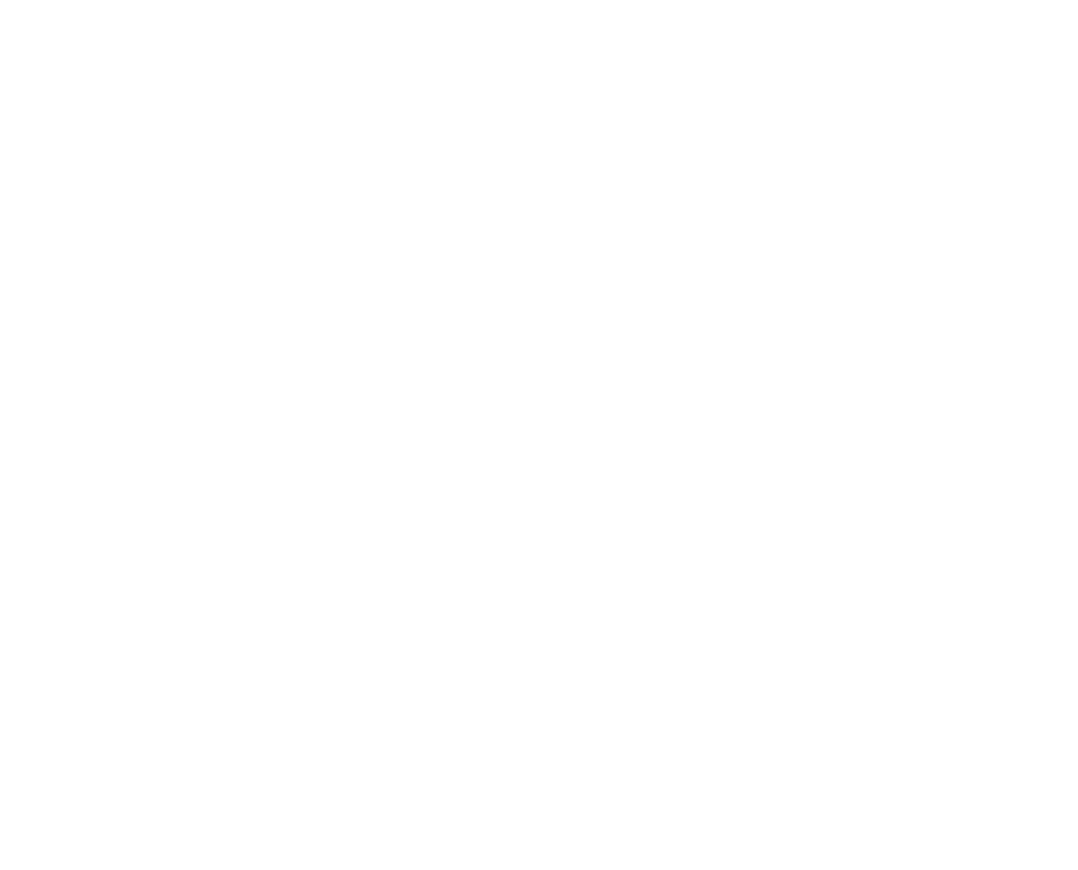
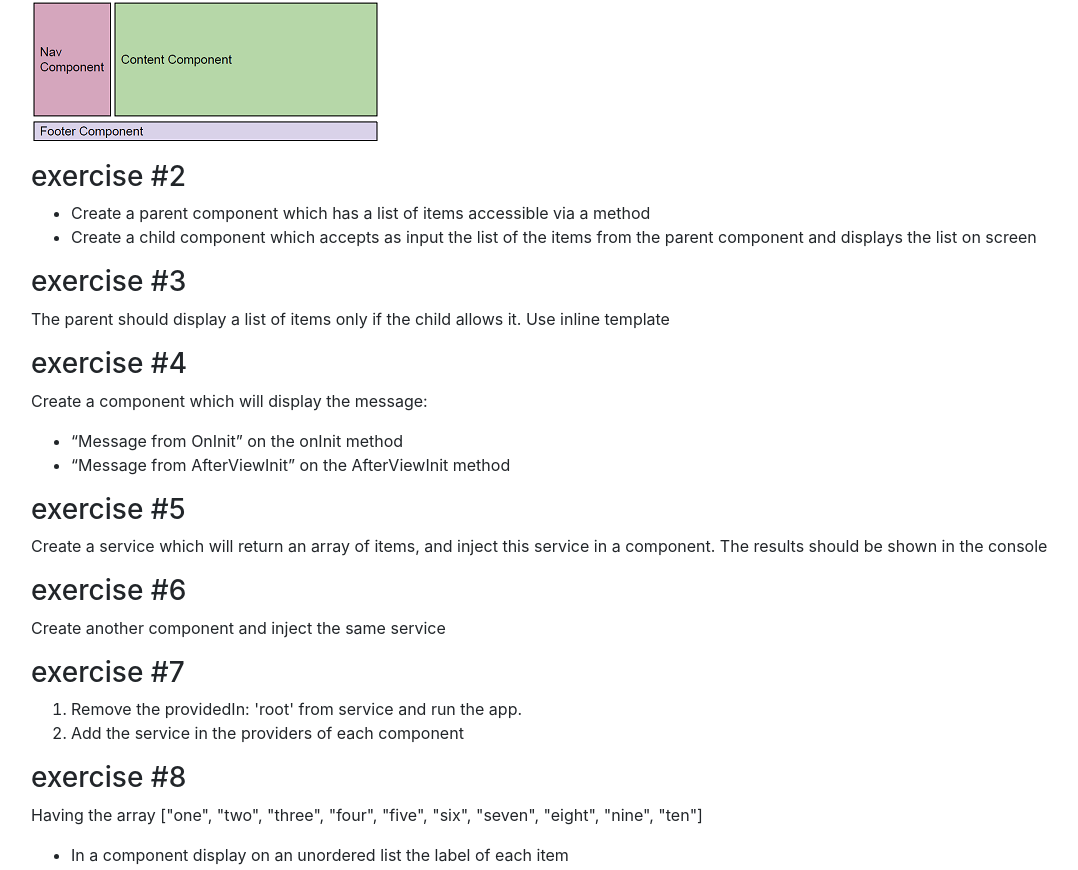
Before and after one commit to Thanos-Pappas/code-hub-angular-courses, an Angular app: page /exercises in a window 1280 px wide. Before the commit this address led to /. Shown: the part 221-1091 px from the top of the page, without its empty margins (17-1095 px from the left). Before the commit the page ends 800 px from the top, so only its background shows below. Built offline with nearby package versions, Linux system fonts and the light colour scheme.

Commit message:
add a new page with the full list of exercises

```diff
--- a/src/app/app.component.html
+++ b/src/app/app.component.html
@@ -13,6 +13,9 @@
     <div class="collapse navbar-collapse" id="navbarNav">
         <ul class="navbar-nav">
             <li class="nav-item">
+                <a class="nav-link" routerLink="/exercises" routerLinkActive="active">Exercises</a>
+            </li>
+            <li class="nav-item">
                 <a class="nav-link" routerLink="/first-exercise" routerLinkActive="active">Exercise #1</a>
             </li>
             <li class="nav-item">
--- a/src/app/app.component.ts
+++ b/src/app/app.component.ts
@@ -5,5 +5,4 @@
   templateUrl: './app.component.html'
 })
 export class AppComponent {
-  title = 'app';
 }
--- a/src/app/app.module.ts
+++ b/src/app/app.module.ts
@@ -9,8 +9,11 @@
 import {SecondExModule} from './second-ex/second-ex.module';
 import {ParentComponent as ThirdExParentComponent} from './third-ex/parent/parent.component';
 import {ThirdExModule} from './third-ex/third-ex.module';
+import { ExercisesComponent } from './exercises/exercises.component';
 
 const appRoutes: Routes = [
+    { path: '', redirectTo: 'exercises', pathMatch: 'full' },
+    {path: 'exercises', component: ExercisesComponent},
     {path: 'first-exercise', component: WrapperComponent},
     {path: 'second-exercise', component: ParentComponent},
     {path: 'third-exercise', component: ThirdExParentComponent}
@@ -19,7 +22,8 @@
 
 @NgModule({
     declarations: [
-        AppComponent
+        AppComponent,
+        ExercisesComponent
     ],
     imports: [
         BrowserModule,
--- /dev/null
+++ b/src/app/exercises/exercises.component.html
@@ -0,0 +1,135 @@
+<div class="container-fluid p-5">
+
+    <h3 id="exercise1">exercise #1</h3>
+
+    <p>Create a module with all the needed components components to illustrate the following.<br>
+        <img src="../../assets/first-ex.PNG" height="168" width="351"/></p>
+
+    <h3 id="exercise2">exercise #2</h3>
+
+    <ul>
+        <li>Create a parent component which has a list of items accessible
+            via a method
+        </li>
+
+        <li>Create a child component which accepts as input the list of the
+            items from the parent component and displays the list on screen
+        </li>
+    </ul>
+
+    <h3 id="exercise3">exercise #3</h3>
+
+    <p>The parent should display a list of items only if the child allows it.
+        Use inline template</p>
+
+    <h3 id="exercise4">exercise #4</h3>
+
+    <p>Create a component which will display the message:</p>
+
+    <ul>
+        <li>“Message from OnInit” on the onInit method</li>
+
+        <li>“Message from AfterViewInit” on the AfterViewInit method</li>
+    </ul>
+
+    <h3 id="exercise5">exercise #5</h3>
+
+    <p>Create a service which will return an array of items, and inject this
+        service in a component. The results should be shown in the console</p>
+
+    <h3 id="exercise6">exercise #6</h3>
+
+    <p>Create another component and inject the same service</p>
+
+    <h3 id="exercise7">exercise #7</h3>
+
+    <ol>
+        <li>Remove the providedIn: 'root' from service and run the app.</li>
+
+        <li>Add the service in the providers of each component</li>
+    </ol>
+
+    <h3 id="exercise8">exercise #8</h3>
+
+    <p>Having the array ["one", "two", "three", "four", "five", "six", "seven",
+        "eight", "nine", "ten"]</p>
+
+    <ul>
+        <li>In a component display on an unordered list the label of each item</li>
+
+        <li>If the item is the first one, display the label “Is First”</li>
+
+        <li>If the item is the last one, display the label “Is Last”
+            The array should be on a service
+        </li>
+    </ul>
+
+    <h3 id="exercise9">exercise #9</h3>
+
+    <p>Having the array people: any[] = [ "name": "Douglas Pace", "age": 35, "country": 'MARS'];</p>
+
+    <ul>
+        <li>Display the name of the user in blue, if country is UK</li>
+
+        <li>Display the name of the user in red, if country is USA</li>
+
+        <li>Display the name of the user in green, if country is HK</li>
+
+        <li>Display the name of the user in black in any other cases</li>
+    </ul>
+
+    <h3 id="exercise10">exercise #10</h3>
+
+    <p>Create a directive which will highlight a text on hover
+        and will have the default state on blur</p>
+
+    <h3 id="exercise11">exercise #11</h3>
+
+    <ul>
+        <li>Create a service with a method which will return a typed object with
+            properties:
+        </li>
+
+        <li>date = today</li>
+
+        <li>amount = 1.5</li>
+
+        <li>Consume the service in a component and display the date in format
+            yyyyMMdd and the amount in format €amount
+        </li>
+    </ul>
+
+    <h3 id="exercise12">exercise #12</h3>
+
+    <p>Create a pipe which will get as input a date and transforms it by default
+        to “dd/MM/yyyy”. Use a boolean parameter which if true will return the
+        time in format “hh:mm:ss” concatenated with the date</p>
+
+    <h3 id="exercise13">exercise #13</h3>
+
+    <ol>
+        <li>Create a service that GETs data from
+            https://restcountries.eu/rest/v2/
+            Create a model with properties:
+
+
+            <ul>
+                <li>name</li>
+
+                <li>topLevelDomain</li>
+
+                <li>alpha2Code</li>
+
+                <li>alpha3Code</li>
+
+                <li>capital</li>
+
+                <li>region</li>
+            </ul>
+        </li>
+
+        <li>Consume the service in a component and display the results in an
+            inline template
+        </li>
+    </ol>
+</div>
--- /dev/null
+++ b/src/app/exercises/exercises.component.ts
@@ -0,0 +1,14 @@
+import { Component, OnInit } from '@angular/core';
+
+@Component({
+  selector: 'app-exercises',
+  templateUrl: './exercises.component.html'
+})
+export class ExercisesComponent implements OnInit {
+
+  constructor() { }
+
+  ngOnInit() {
+  }
+
+}
```
Also changed, not shown: src/assets/first-ex.PNG (added), 1 other file (tests, documents, lock files or other folders).
